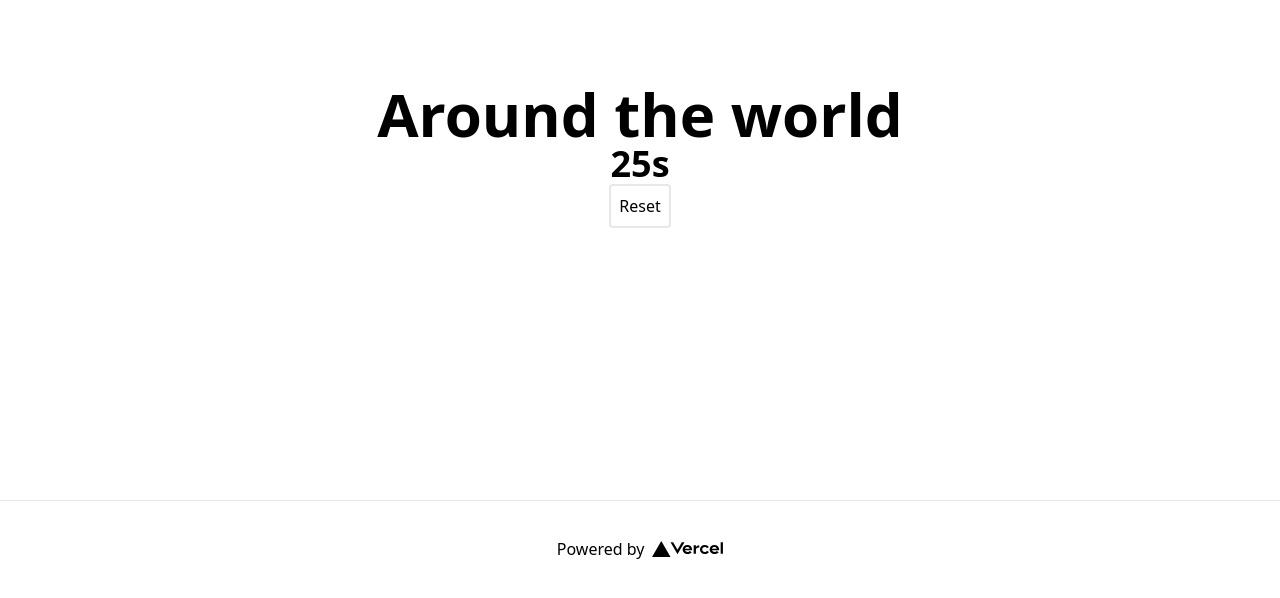
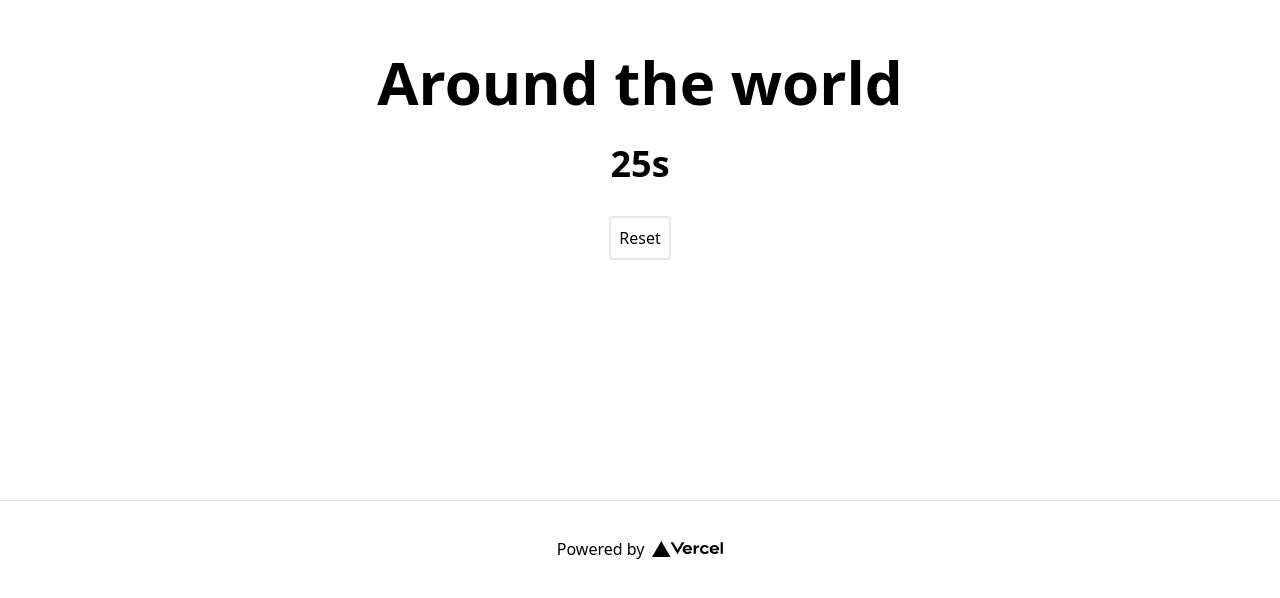
Before and after one commit to janne/isotimer, a Next.js app: page / in a window 1280 px wide. Shown: the part 196-794 px from the top of the page. Built offline with nearby package versions, Linux system fonts and the light colour scheme.

Commit message:
Tweak styles

```diff
--- a/pages/index.tsx
+++ b/pages/index.tsx
@@ -18,19 +18,19 @@ export default function Home() {
   return (
     <div className="flex flex-col items-center justify-center min-h-screen py-2">
       <Head>
-        <title>Create Next App</title>
+        <title>IsoTimer</title>
         <link rel="icon" href="/favicon.ico" />
       </Head>
 
       <main className="flex flex-col items-center justify-center w-full flex-1 px-20 text-center">
         {exercise && (
           <>
-            <h1 className="text-6xl font-bold">{exercise.name}</h1>
-            <h2 className="text-4xl font-bold">{exercise.timeLeft}s</h2>
+            <h1 className="text-6xl font-bold m-4">{exercise.name}</h1>
+            <h2 className="text-4xl font-bold m-4">{exercise.timeLeft}s</h2>
           </>
         )}
         <button
-          className="border-2 p-2 rounded"
+          className="border-2 p-2 rounded m-4"
           onClick={() => {
             setTimeStarted(Date.now());
             setExercise(findScheduled(0));
```
